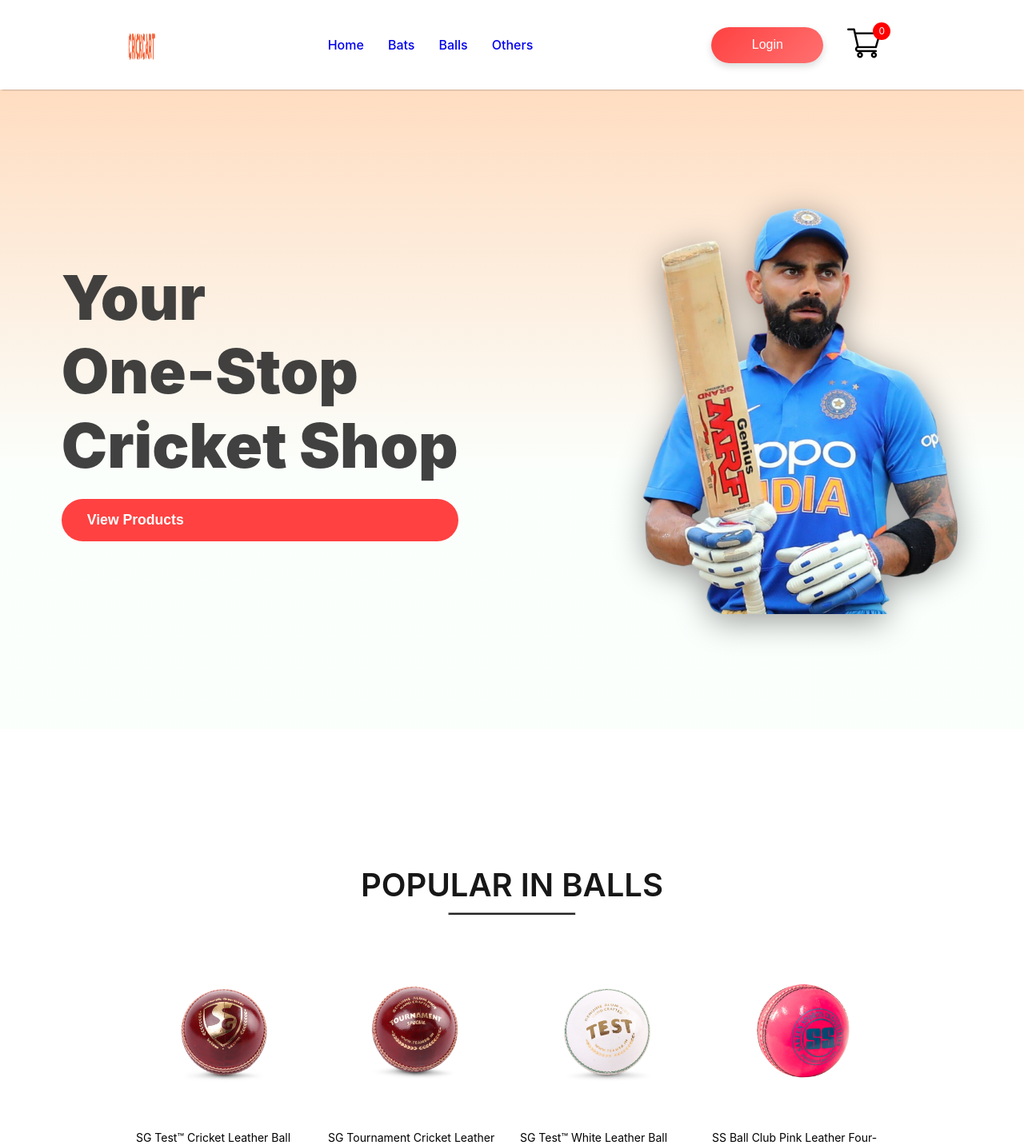
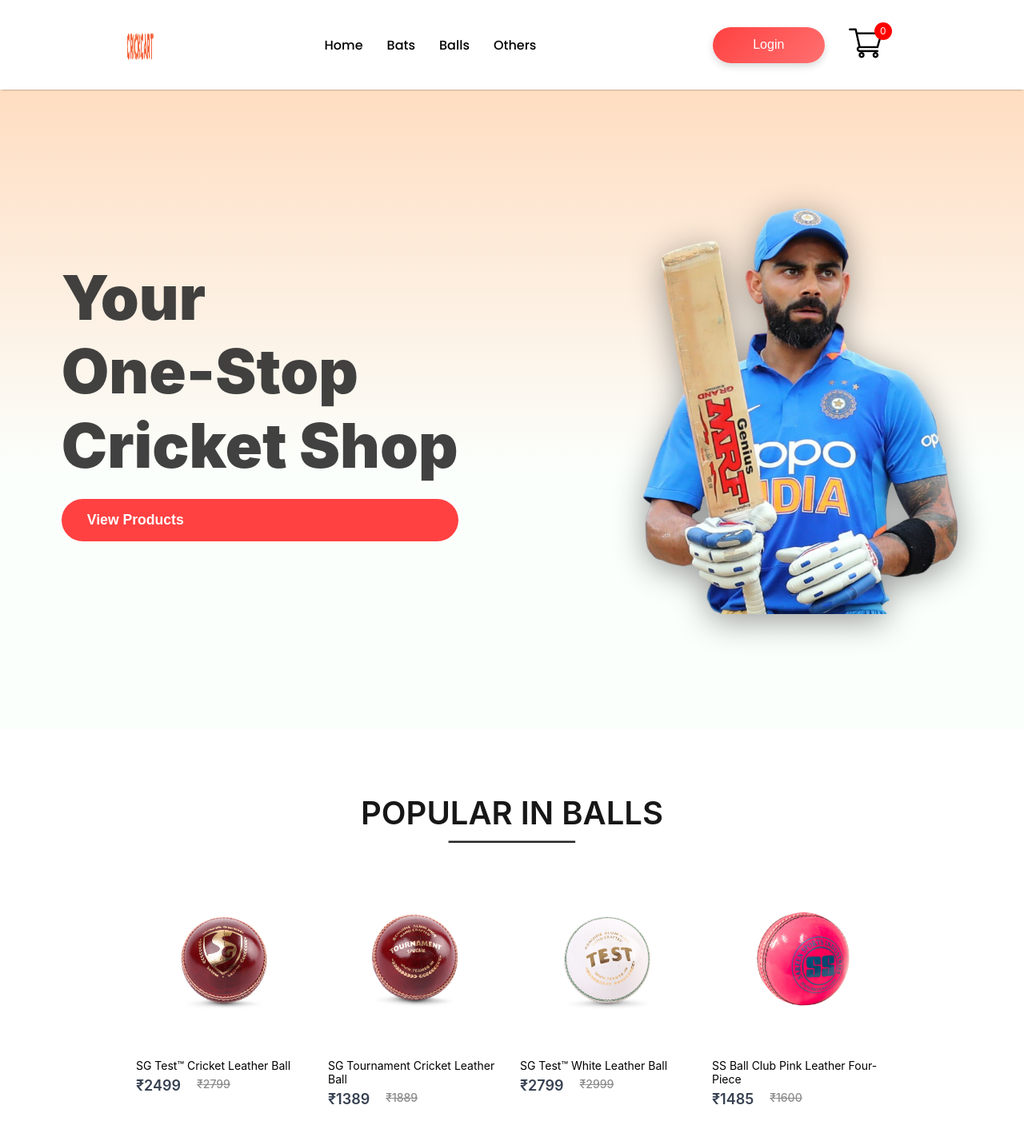
Before and after one commit to kshitij2212/JS-Pro, a React (Create React App) app: page / in a window 1280 px wide. Shown: the top 1432 px of the page at 80% size. Built offline with nearby package versions, Linux system fonts and the light colour scheme; no server answers.

Commit message:
updated navbar

```diff
--- a/src/components/Hero/Hero.css
+++ b/src/components/Hero/Hero.css
@@ -168,7 +168,6 @@
     padding: 4rem 6%;
     font-family: 'Inter', sans-serif;
     min-height: 100vh;
-    margin-bottom: 100px;
   }
 
   .hero-text h1 {
--- a/src/components/Navbar/Navbar.css
+++ b/src/components/Navbar/Navbar.css
@@ -22,12 +22,22 @@
 }
 
 
+.nav-menu a {
+    color: #000000;
+    font-weight: 500;
+    text-decoration: none;
+}
+
+.nav-menu li:hover a {
+    color: #ff4141;
+}
+
 .nav-menu{
     display: flex;
     align-items: center;
     list-style: none;
     gap: 50px;
-    color: #626262;
+    color: black;
     font-size: 20px;
     font-weight: 500;
 }
@@ -40,6 +50,9 @@
     gap: 3px;
     cursor: pointer;
     transition: all 0.3s ease;
+    font-family: 'Poppins', sans-serif;
+    text-decoration: #000000;
+    color: #000000;
 }
 
 .nav-menu li:hover {
@@ -113,7 +126,8 @@
 
 .nav-dropdown{
     display: none;
-    cursor: pointer;}
+    cursor: pointer;
+}
 
 
 
--- a/src/components/Popular/Popular.css
+++ b/src/components/Popular/Popular.css
@@ -4,7 +4,7 @@
   align-items: center;
   gap: 10px;
   height: 100vh;
-  margin-top: 130px;
+  margin-top: 40px;
 }
 
 .popular h1 {
```
